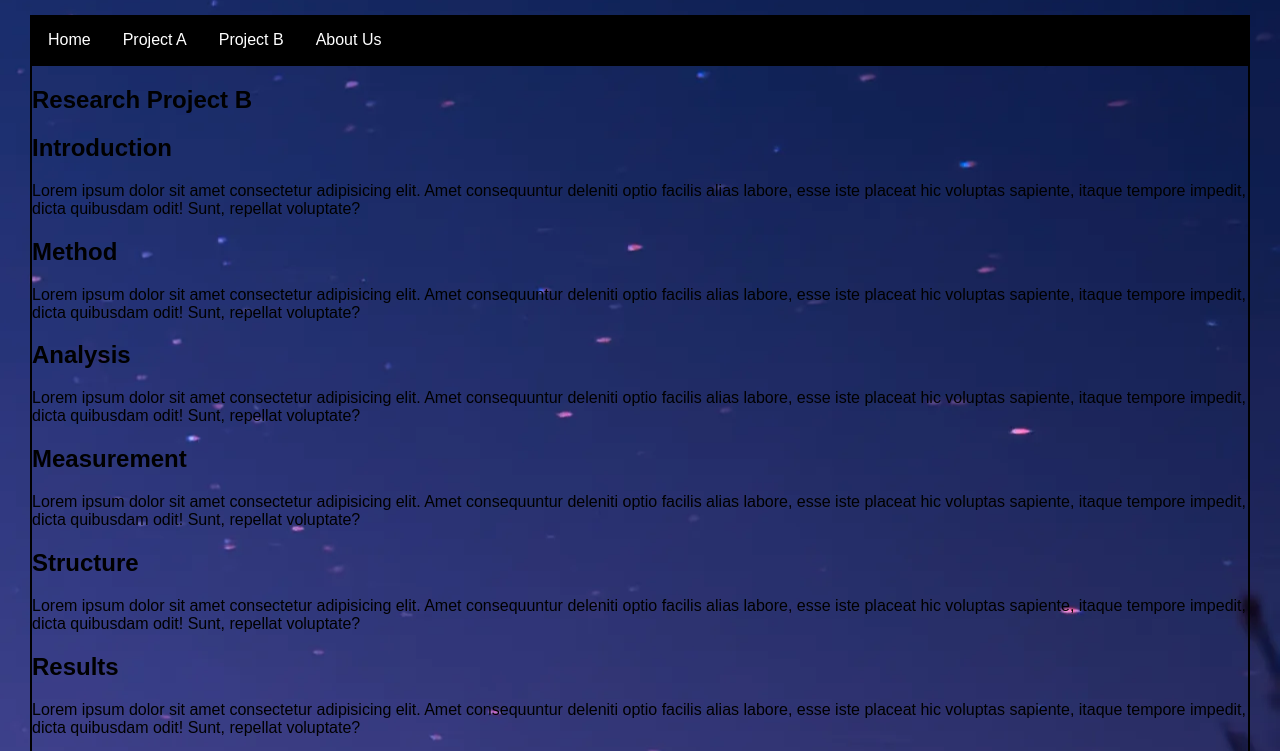
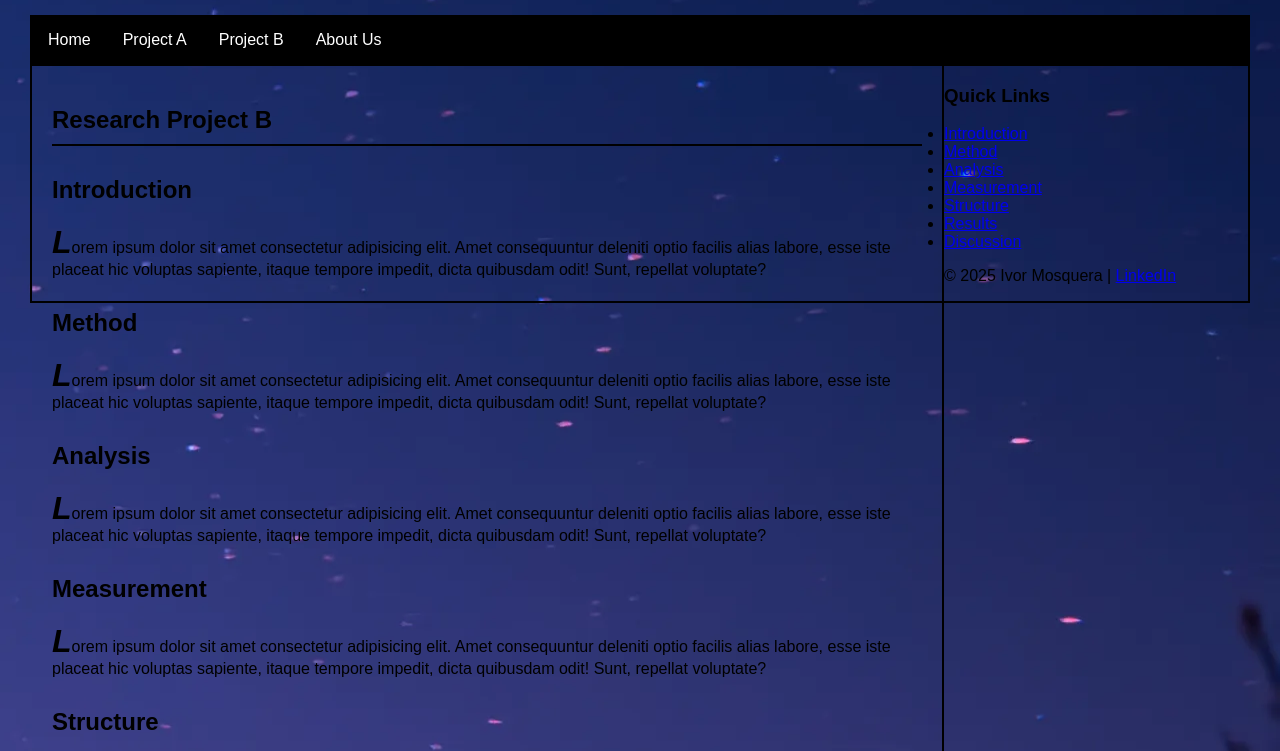
Before and after one commit to seolforplus/seolforplus.github.io, a plain HTML site: page exam.html in a window 1280 px wide. Shown: the top 751 px of the page. Drawn offline with Linux system fonts and the light colour scheme.

Commit message:
Kearsarge

```diff
--- a/styles/exam.css
+++ b/styles/exam.css
@@ -29,3 +29,33 @@ nav a{
 nav a:hover{
     background-color: gray;
 }
+article{
+    width: 75%;
+    float: left;
+    padding: 20px;
+    border-right: 2px solid black;
+    box-sizing: border-box;
+}
+article h1{
+    color: black;
+    border-bottom: 2px solid black;
+    padding-bottom: 10px;
+}
+article h2{
+    color: black;
+    margin-top: 30px;
+}
+article p::first-letter{
+    font-size: 2em;
+    font-weight: bold;
+    font-style: italic;
+}
+article img{
+    float: right;
+    margin: 0 0 15px 15px;
+    border: 2px solid black;
+    display: block;
+}
+article a{
+    float: right;
+}
```
Also changed, not shown: 1 other file.
